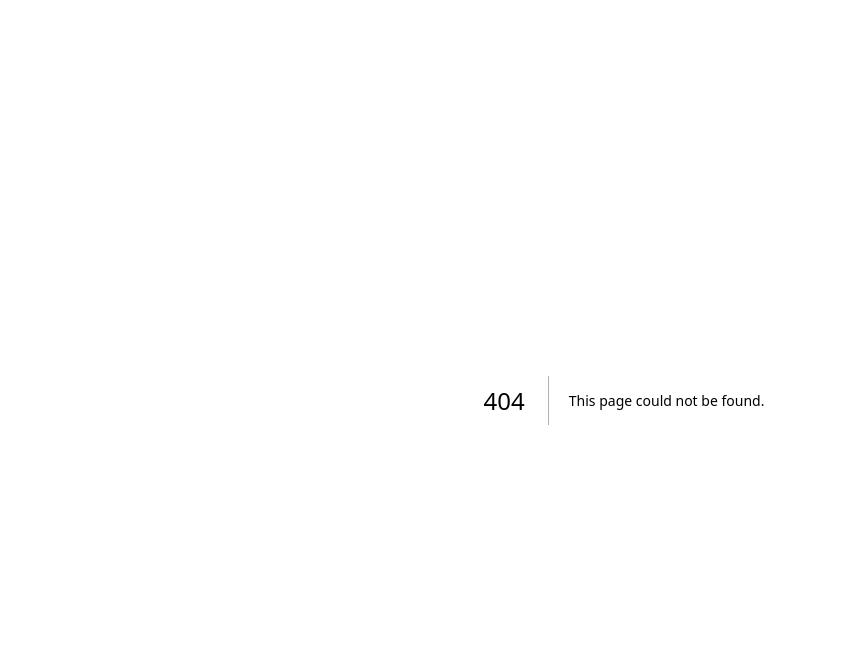
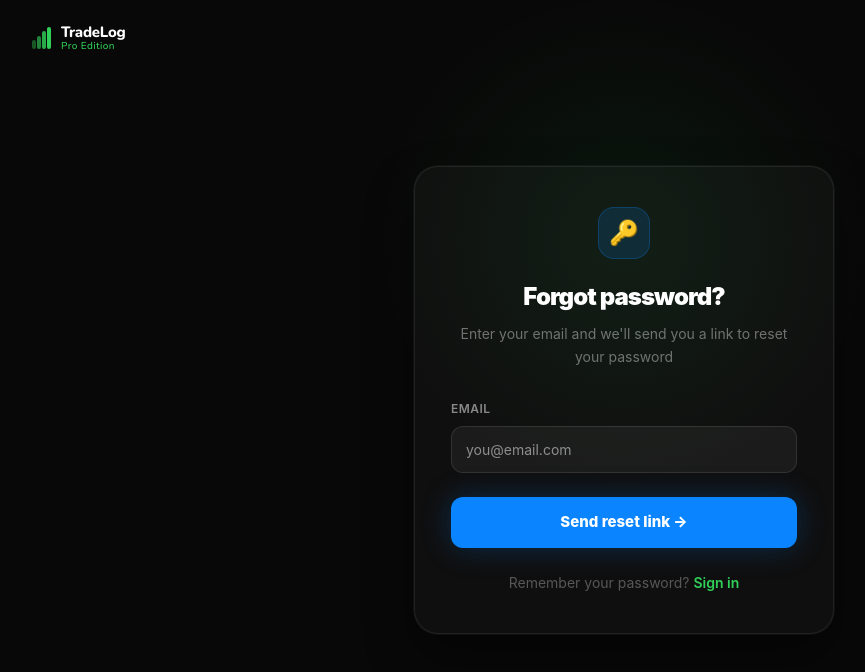
Before and after one commit to rivalden-sys/tradelog_pro, a Next.js app: page /forgot-password in a window 1280 px wide. Before the commit this address had no page. Shown: the top 672 px of the page, without its empty margins (16-881 px from the left). Built offline with nearby package versions, Linux system fonts and the light colour scheme; no server answers.

Commit message:
Create page.tsx

```diff
--- /dev/null
+++ b/app/forgot-password/page.tsx
@@ -0,0 +1,182 @@
+'use client'
+
+import { useState } from 'react'
+import Link from 'next/link'
+import { createClient } from '@/lib/supabase/client'
+
+const FONT   = "'SF Pro Display', -apple-system, BlinkMacSystemFont, sans-serif"
+const NUNITO = "'Nunito', -apple-system, BlinkMacSystemFont, sans-serif"
+
+function Logo() {
+  return (
+    <div style={{ display: 'flex', alignItems: 'center', gap: 9 }}>
+      <svg width="20" height="22" viewBox="0 0 20 22" fill="none">
+        <rect x="0"  y="13" width="4" height="9"  rx="2" fill="#30d158" opacity="0.4"/>
+        <rect x="5"  y="9"  width="4" height="13" rx="2" fill="#30d158" opacity="0.62"/>
+        <rect x="10" y="4"  width="4" height="18" rx="2" fill="#30d158" opacity="0.82"/>
+        <rect x="15" y="0"  width="4" height="22" rx="2" fill="#30d158"/>
+      </svg>
+      <div style={{ lineHeight: 1 }}>
+        <div style={{ fontFamily: NUNITO, fontSize: 15, fontWeight: 800, color: '#ffffff', letterSpacing: '-0.02em', lineHeight: '1.1' }}>TradeLog</div>
+        <div style={{ fontFamily: NUNITO, fontSize: 10, fontWeight: 500, color: '#30d158', letterSpacing: '0.04em', lineHeight: '1.1' }}>Pro Edition</div>
+      </div>
+    </div>
+  )
+}
+
+export default function ForgotPasswordPage() {
+  const [email,   setEmail]   = useState('')
+  const [loading, setLoading] = useState(false)
+  const [sent,    setSent]    = useState(false)
+  const [error,   setError]   = useState('')
+
+  const supabase = createClient()
+
+  const handleReset = async () => {
+    if (!email.trim()) { setError('Введіть email'); return }
+    setLoading(true)
+    setError('')
+    const { error } = await supabase.auth.resetPasswordForEmail(email, {
+      redirectTo: `${window.location.origin}/reset-password`,
+    })
+    if (error) { setError(error.message); setLoading(false); return }
+    setSent(true)
+    setLoading(false)
+  }
+
+  return (
+    <main style={{
+      minHeight: '100vh', display: 'flex', alignItems: 'center', justifyContent: 'center',
+      background: '#080808', fontFamily: FONT, position: 'relative', overflow: 'hidden',
+    }}>
+      <style>{`@import url('https://fonts.googleapis.com/css2?family=Nunito:wght@500;700;800&display=swap');`}</style>
+
+      {/* Background glow */}
+      <div style={{
+        position: 'absolute', top: '30%', left: '50%', transform: 'translate(-50%,-50%)',
+        width: 500, height: 500, borderRadius: '50%',
+        background: 'radial-gradient(circle, rgba(48,209,88,0.08) 0%, transparent 70%)',
+        pointerEvents: 'none',
+      }} />
+
+      {/* Logo */}
+      <div style={{ position: 'absolute', top: 24, left: 48 }}>
+        <Logo />
+      </div>
+
+      {/* Card */}
+      <div style={{
+        width: 420, position: 'relative', zIndex: 1,
+        background: 'rgba(255,255,255,0.03)',
+        border: '1px solid rgba(255,255,255,0.08)',
+        borderRadius: 24, padding: '40px 36px',
+        boxShadow: '0 0 0 1px rgba(255,255,255,0.04), 0 24px 48px rgba(0,0,0,0.4)',
+      }}>
+
+        {!sent ? (
+          <>
+            {/* Header */}
+            <div style={{ textAlign: 'center', marginBottom: 32 }}>
+              <div style={{
+                width: 52, height: 52, borderRadius: 16,
+                background: 'rgba(10,132,255,0.15)', border: '1px solid rgba(10,132,255,0.25)',
+                display: 'flex', alignItems: 'center', justifyContent: 'center',
+                margin: '0 auto 20px', fontSize: 24,
+              }}>🔑</div>
+              <h1 style={{ fontSize: 24, fontWeight: 900, color: '#fff', letterSpacing: '-0.04em', marginBottom: 8 }}>
+                Forgot password?
+              </h1>
+              <p style={{ fontSize: 14, color: 'rgba(255,255,255,0.4)', lineHeight: 1.6 }}>
+                Enter your email and we'll send you a link to reset your password
+              </p>
+            </div>
+
+            {/* Error */}
+            {error && (
+              <div style={{
+                background: 'rgba(255,69,58,0.1)', border: '1px solid rgba(255,69,58,0.25)',
+                padding: '10px 14px', borderRadius: 10, marginBottom: 20,
+                fontSize: 13, color: '#ff453a',
+              }}>{error}</div>
+            )}
+
+            {/* Email */}
+            <div style={{ marginBottom: 24 }}>
+              <label style={{ fontSize: 12, fontWeight: 600, color: 'rgba(255,255,255,0.5)', display: 'block', marginBottom: 8, letterSpacing: '0.04em', textTransform: 'uppercase' }}>
+                Email
+              </label>
+              <input
+                type="email"
+                value={email}
+                onChange={e => setEmail(e.target.value)}
+                placeholder="you@email.com"
+                onKeyDown={e => e.key === 'Enter' && handleReset()}
+                style={{
+                  width: '100%', padding: '12px 14px', borderRadius: 12,
+                  border: '1px solid rgba(255,255,255,0.1)',
+                  background: 'rgba(255,255,255,0.05)',
+                  color: '#fff', fontSize: 14, outline: 'none',
+                  boxSizing: 'border-box',
+                }}
+              />
+            </div>
+
+            {/* Button */}
+            <button
+              onClick={handleReset}
+              disabled={loading}
+              style={{
+                width: '100%', padding: '14px', borderRadius: 12, border: 'none',
+                background: '#0a84ff', color: '#fff',
+                fontSize: 15, fontWeight: 800, cursor: loading ? 'not-allowed' : 'pointer',
+                opacity: loading ? 0.7 : 1,
+                boxShadow: loading ? 'none' : '0 0 30px rgba(10,132,255,0.25)',
+                fontFamily: FONT, transition: 'all 0.2s',
+              }}
+            >
+              {loading ? 'Sending...' : 'Send reset link →'}
+            </button>
+
+            {/* Back to login */}
+            <p style={{ textAlign: 'center', fontSize: 14, marginTop: 24, color: 'rgba(255,255,255,0.3)' }}>
+              Remember your password?{' '}
+              <Link href="/login" style={{ color: '#30d158', fontWeight: 600, textDecoration: 'none' }}>
+                Sign in
+              </Link>
+            </p>
+          </>
+        ) : (
+          /* Success state */
+          <div style={{ textAlign: 'center' }}>
+            <div style={{
+              width: 64, height: 64, borderRadius: 20,
+              background: 'rgba(48,209,88,0.15)', border: '1px solid rgba(48,209,88,0.3)',
+              display: 'flex', alignItems: 'center', justifyContent: 'center',
+              margin: '0 auto 24px', fontSize: 30,
+            }}>✉️</div>
+            <h1 style={{ fontSize: 24, fontWeight: 900, color: '#fff', letterSpacing: '-0.04em', marginBottom: 12 }}>
+              Check your email
+            </h1>
+            <p style={{ fontSize: 14, color: 'rgba(255,255,255,0.4)', lineHeight: 1.7, marginBottom: 8 }}>
+              We sent a reset link to
+            </p>
+            <p style={{ fontSize: 15, fontWeight: 600, color: '#30d158', marginBottom: 28 }}>
+              {email}
+            </p>
+            <p style={{ fontSize: 13, color: 'rgba(255,255,255,0.25)', marginBottom: 28 }}>
+              The link expires in 60 minutes. Check your spam folder if you don't see it.
+            </p>
+            <Link href="/login" style={{
+              display: 'block', padding: '13px', borderRadius: 12,
+              border: '1px solid rgba(255,255,255,0.12)',
+              color: '#fff', textDecoration: 'none', fontSize: 14, fontWeight: 600,
+              textAlign: 'center',
+            }}>
+              ← Back to sign in
+            </Link>
+          </div>
+        )}
+      </div>
+    </main>
+  )
+}
```
